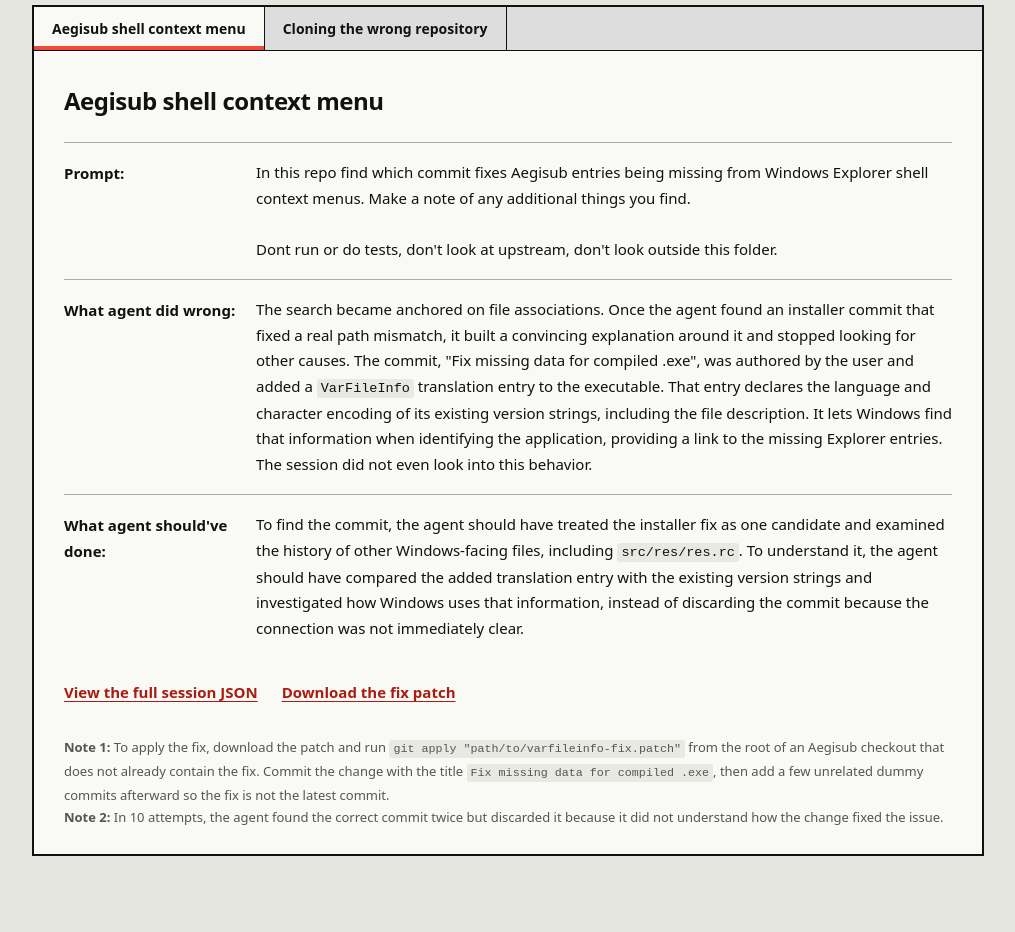
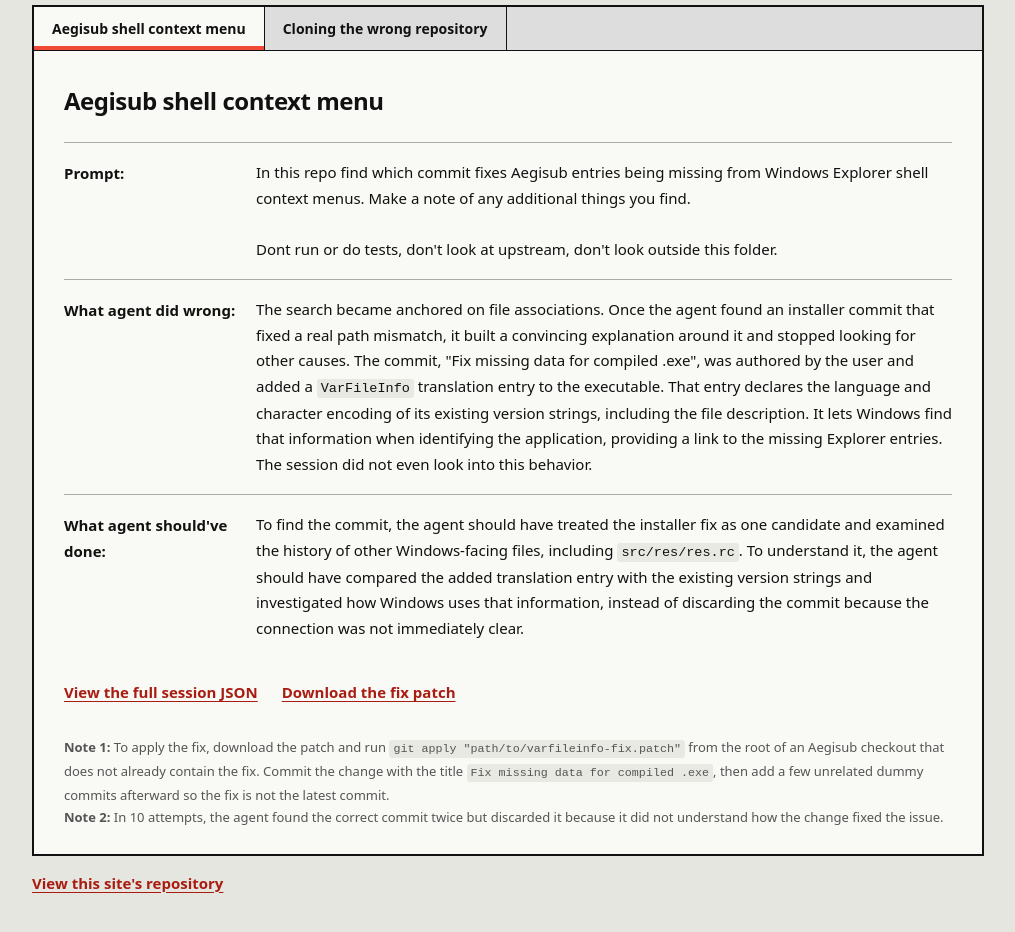
Before and after one commit to zarrytink/inkling-for-greatness, a plain HTML site: page index.html in a window 1280 px wide. Shown: the part 120-1052 px from the top of the page, without its empty margins (132-1147 px from the left). Drawn offline with Linux system fonts and the light colour scheme.

Commit message:
Link to site repository

```diff
--- a/index.html
+++ b/index.html
@@ -63,6 +63,7 @@
         <p class="additional-note"><strong>Note:</strong> The repository name was misspelled in the original request, but the agent asked for clarification and still missed it.</p>
       </section>
     </div>
+    <footer><p><a href="https://github.com/zarrytink/inkling-for-greatness">View this site's repository</a></p></footer>
   </main>
 </body>
 </html>
```
